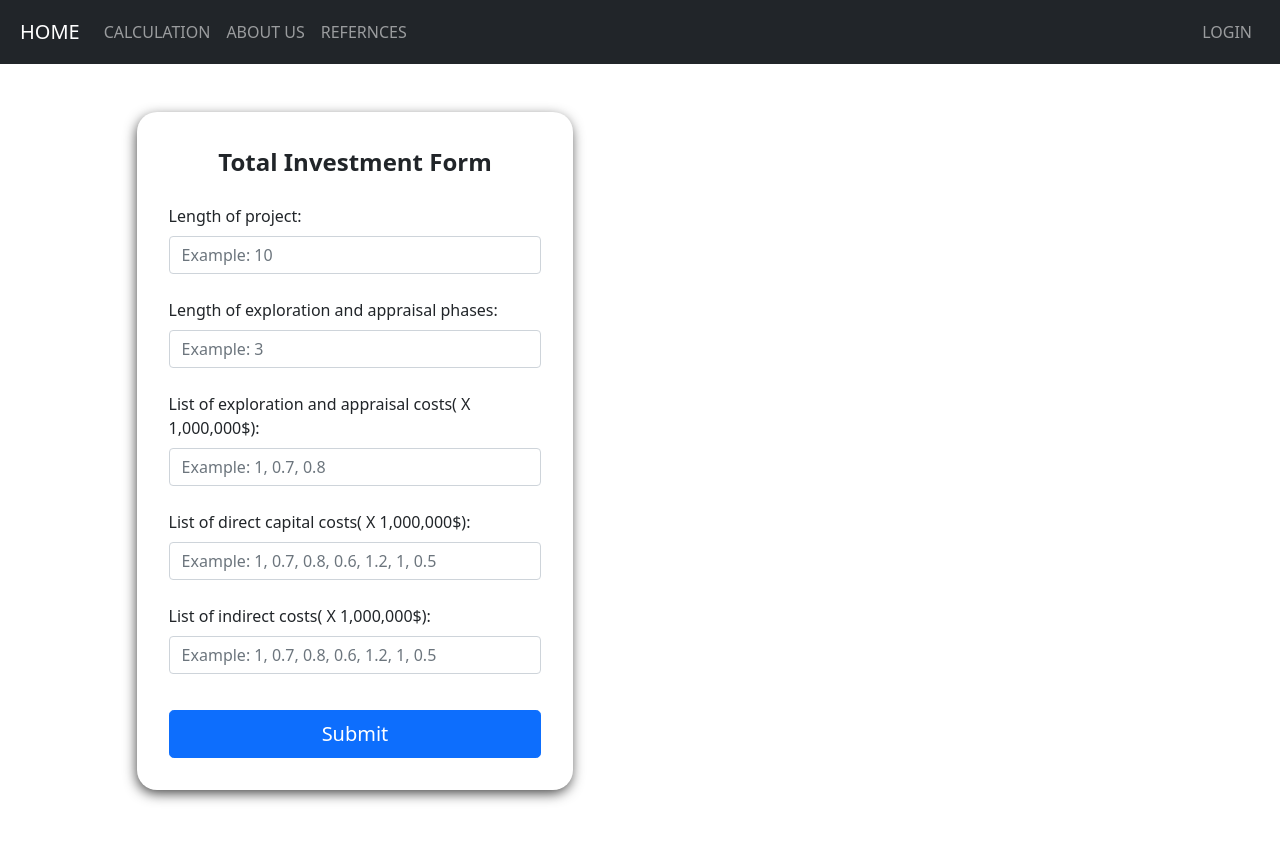
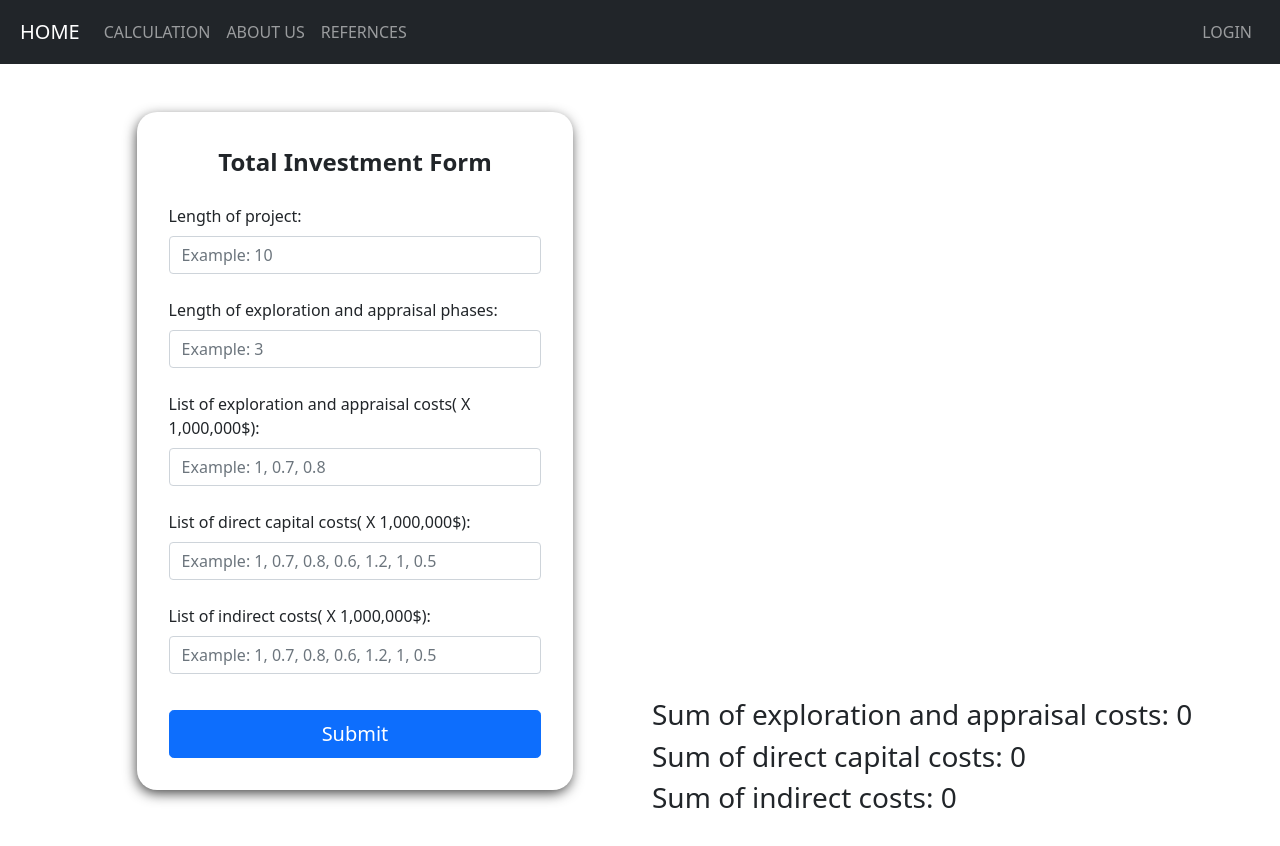
Before and after one commit to MohammadJavad-Alghosi78/bachelor-project, a Next.js app: page /calculation/total-investment in a window 1280 px wide. Shown: the top 846 px of the page. Before the commit the page ends 814 px from the top, so only its background shows below. Built offline with nearby package versions, Linux system fonts and the light colour scheme.

Commit message:
Add sumation in total investment page

```diff
--- a/components/Calculations/Total-investment/index.jsx
+++ b/components/Calculations/Total-investment/index.jsx
@@ -35,6 +35,9 @@ const TotalInvestmentForm = () => {
   const [directCapitalCosts, setDirectCapitalCosts] = useState([]); // DDC
   const [indirectCosts, setIndirectCosts] = useState([]); // IDC
   const [totalInvestmentAmount, setTotalInvestmentAmount] = useState(0);
+  const [finalExpAppCosts, setFinalExpAppCosts] = useState(0);
+  const [finalDirectCapitalCast, setFinalDirectCapitalCast] = useState(0);
+  const [finalIndirectCostsList, setFinalIndirectCostsList] = useState(0);
   const [doughnutChartData, setDoughnutChartData] = useState({
     labels: [],
     datasets: [],
@@ -60,6 +63,15 @@ const TotalInvestmentForm = () => {
           finalExpAppCostsList,
           finalIndirectCostsList,
         } = response.data.totalInvestmentAmount;
+        setFinalExpAppCosts(
+          finalDirectCapitalCast.reduce((prev, current) => prev + current)
+        );
+        setFinalDirectCapitalCast(
+          finalDirectCapitalCast.reduce((prev, current) => prev + current)
+        );
+        setFinalIndirectCostsList(
+          finalIndirectCostsList.reduce((prev, current) => prev + current)
+        );
         setDoughnutChartData({
           labels: [
             "exploration and appraisal costs",
@@ -159,6 +171,20 @@ const TotalInvestmentForm = () => {
         >
           <Doughnut data={doughnutChartData} />
         </div>
+        <div
+          style={{
+            display: "flex",
+            justifyContent: "center",
+            alignItems: "flex-start",
+            flexDirection: "column",
+            width: "100%",
+            margin: "32px 0",
+          }}
+        >
+          <h3>Sum of exploration and appraisal costs: {finalExpAppCosts}</h3>
+          <h3>Sum of direct capital costs: {finalDirectCapitalCast}</h3>
+          <h3>Sum of indirect costs: {finalIndirectCostsList}</h3>
+        </div>
       </Col>
     </Row>
   );
```
